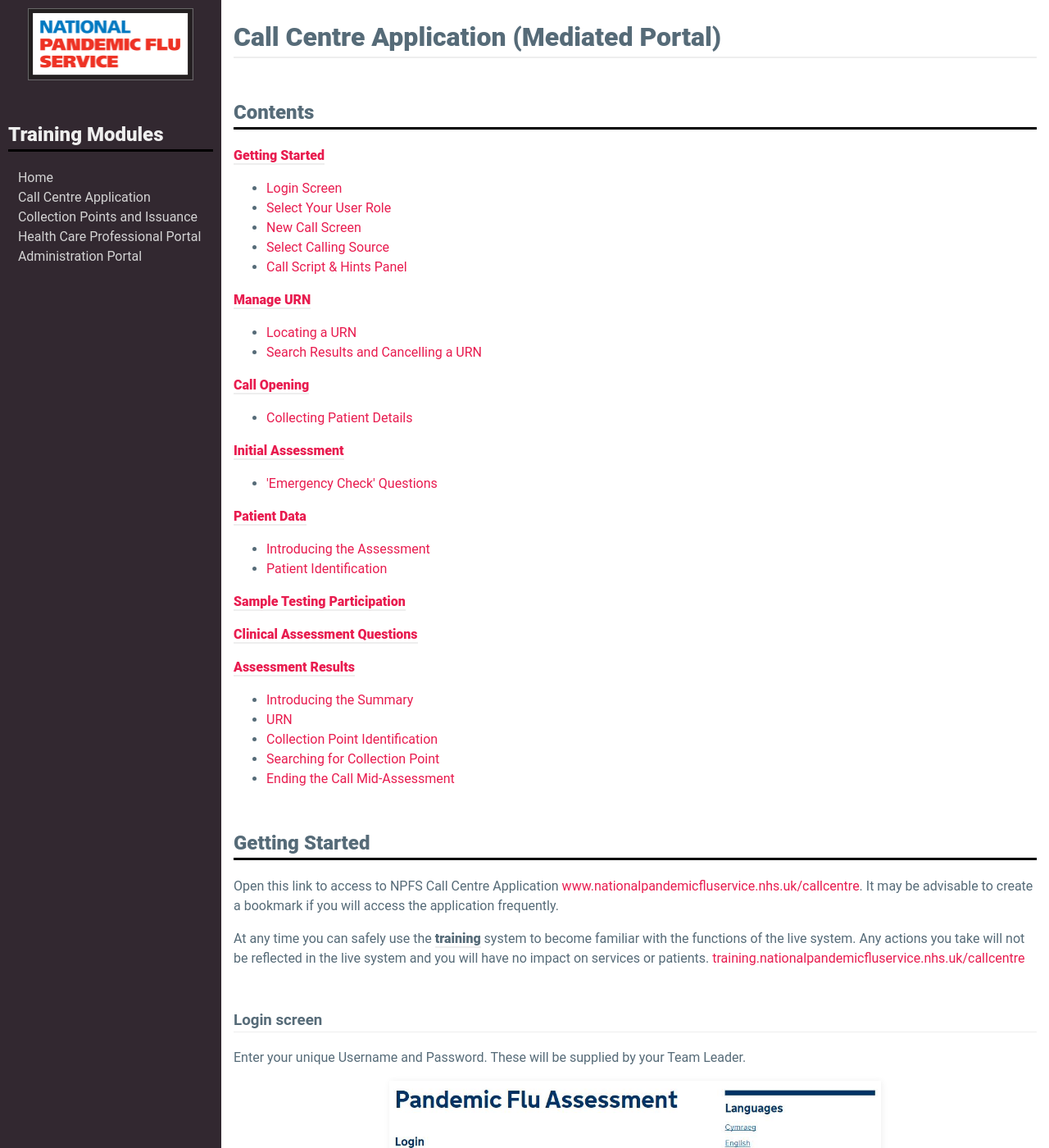
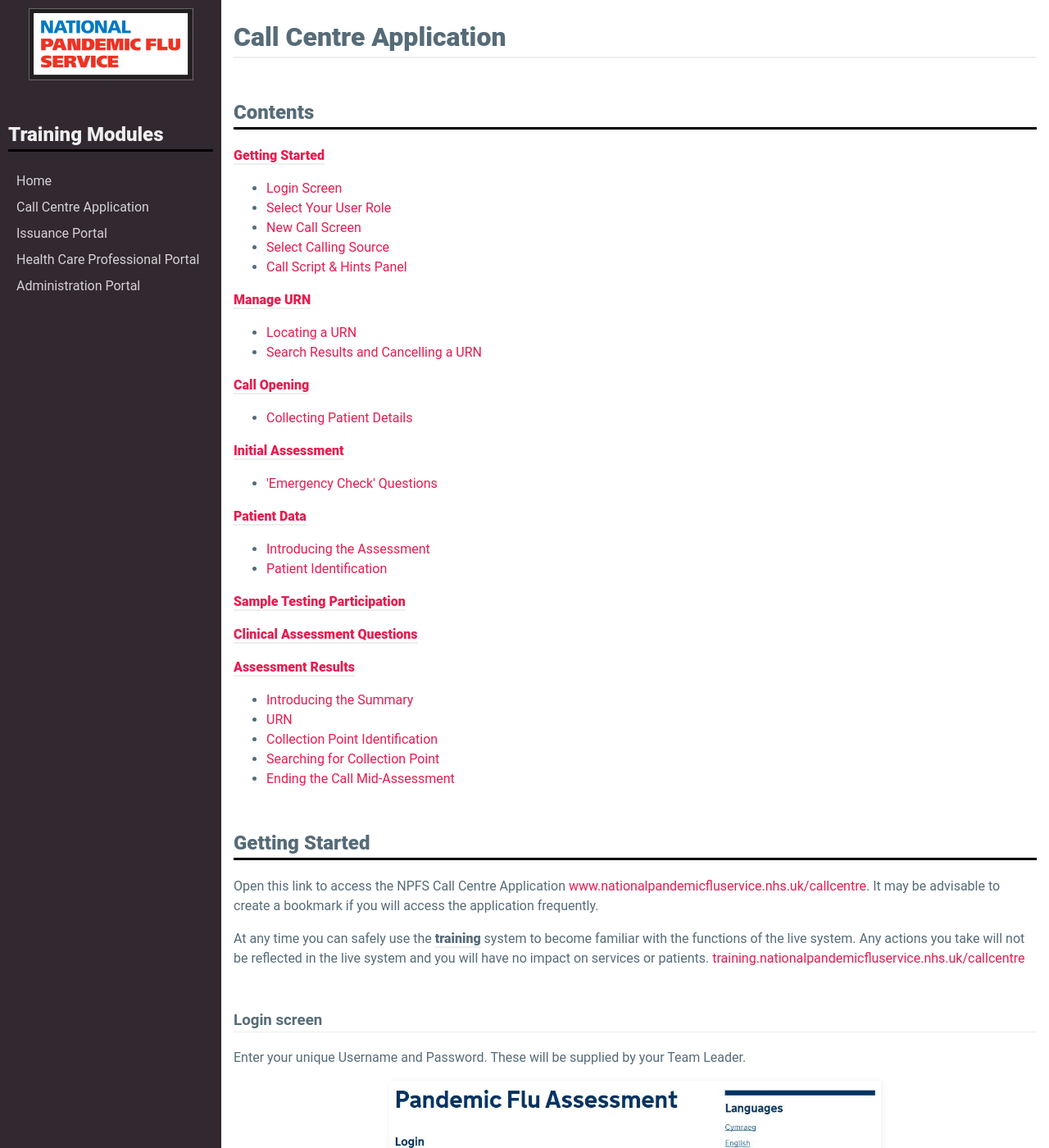
Before and after one commit to npfs/npfs.github.io, a Jekyll site: the page built from cca.md, in a window 1280 px wide and 1400 px high. Shown: the whole window at 82% size. Built offline with Jekyll 4.4.1, drawn with Linux system fonts in a browser that asks for light colours.

Commit message:
First pass Issuance Training, plus streamling responsive CSS a little

```diff
--- a/_layouts/default.html
+++ b/_layouts/default.html
@@ -4,19 +4,17 @@
             <title>{{ page.title }}</title>
             <meta name="viewport" content="width=device-width, initial-scale=1">
             <link rel="stylesheet" media="screen" href="./css/main.css" />
-            <!-- <link rel="stylesheet" media="screen and (max-width: 899px)" href="./css/mobile.css" /> -->
-            <link rel="stylesheet" media="screen and (min-width: 900px)" type="text/css" href="./css/full.css">
             <link rel="stylesheet" media="print" type="text/css" href="./css/main-print.css">
         </head>
         <body>
             <div class="sidebar">
                 <img src="images/npfs-logo.png" class="npfs-logo" alt="National Pandemic Flu Service Logo" />
                 <h2>Training Modules</h2>
-                &nbsp;&nbsp;&nbsp;<a href="/">Home</a><br />
-                &nbsp;&nbsp;&nbsp;<a href="/cca.html">Call Centre Application</a><br />
-                &nbsp;&nbsp;&nbsp;<a href="/about">Collection Points and Issuance</a><br />
-                &nbsp;&nbsp;&nbsp;<a href="/cv">Health Care Professional Portal</a><br />
-                &nbsp;&nbsp;&nbsp;<a href="/blog">Administration Portal</a><br />
+                <a class="menu-link" href="/">Home</a><br />
+                <a class="menu-link" href="/cca.html">Call Centre Application</a><br />
+                <a class="menu-link" href="/issuance.html">Issuance Portal</a><br />
+                <a class="menu-link" href="/hcp.html">Health Care Professional Portal</a><br />
+                <a class="menu-link" href="/admin.html">Administration Portal</a><br />
             </div>
 
             <div class="content-container">
--- a/cca.md
+++ b/cca.md
@@ -2,7 +2,7 @@
 layout: default
 title: NPFS CCA Training
 ---
-# Call Centre Application (Mediated Portal)
+# Call Centre Application
 
 ## Contents
 
@@ -51,7 +51,7 @@
 
 ## Getting Started
 
-Open this link to access to NPFS Call Centre Application [www.nationalpandemicfluservice.nhs.uk/callcentre](https://www.nationalpandemicfluservice.nhs.uk/callcentre).  It may be advisable to create a bookmark if you will access the application frequently.
+Open this link to access the NPFS Call Centre Application [www.nationalpandemicfluservice.nhs.uk/callcentre](https://www.nationalpandemicfluservice.nhs.uk/callcentre).  It may be advisable to create a bookmark if you will access the application frequently.
 
 At any time you can safely use the **training** system to become familiar with the functions of the live system.  Any actions you take will not be reflected in the live system and you will have no impact on services or patients. [training.nationalpandemicfluservice.nhs.uk/callcentre](https://training.nationalpandemicfluservice.nhs.uk/callcentre)
 
@@ -349,9 +349,9 @@
 
 
 
-[login-screen]: images/login-screen.jpg "Logo Title Text 2"
-[role-screen]: images/role-screen.jpg "Logo Title Text 2"
-[new-call-screen]: images/new-call-screen.jpg "Logo Title Text 2"
+[login-screen]: images/login-screen.jpg "Login Screen"
+[role-screen]: images/role-screen.jpg "Role Screen"
+[new-call-screen]: images/new-call-screen.jpg "New Call Screen"
 [cca-call-hints-opening]: images/cca-call-hints-opening.jpg "CCA Call Hints Opening"
 [cca-call-hints-tabs]: images/cca-call-hints-tabs.png "CCA Call Hints Tabs"
 [cca-select-calling-source]: images/cca-select-calling-source.jpg "CCA Select Calling Source"
--- a/css/full.css
+++ /dev/null
@@ -1,20 +0,0 @@
-
-
-.sidebar {
-  height: 100%;
-  left: 0;
-  overflow: auto;
-  position: fixed;
-  top: 0;
-  width: 250px;
-}
-
-.content-container {
-  margin-left: 285px;
-  min-height: 100%
-}
-
-img {
-  min-width: 200px;
-  max-width: 600px;
-}
--- a/css/main.css
+++ b/css/main.css
@@ -87,3 +87,31 @@
   margin-left: 15px;
   margin-right: 15px;
 }
+
+.menu-link {
+  padding-left: 10px;
+  line-height: 2;
+}
+
+
+/* Directives for full size screen */
+@media only screen and (min-width: 900px)
+{
+  .sidebar {
+    height: 100%;
+    left: 0;
+    overflow: auto;
+    position: fixed;
+    top: 0;
+    width: 250px;
+  }
+
+  .content-container {
+    margin-left: 285px;
+    min-height: 100%
+  }
+
+  img {
+    max-width: 600px;
+  }
+}
```
Also changed, not shown: other parts of cca.md (+9 -9 lines), issuance.md (added, +208 -0 lines), images/issuance-by-voucher-details.png (added), images/issuance-by-voucher.png (added), images/issuance-patient-identification.png (added), images/issuance-patient-proxy.png (added), images/issuance-recover-urn.png (added), images/issuance-urn-lookup-result.png (added), images/issuance-urn-lookup.png (added), images/issuance-voucher.png (added).
